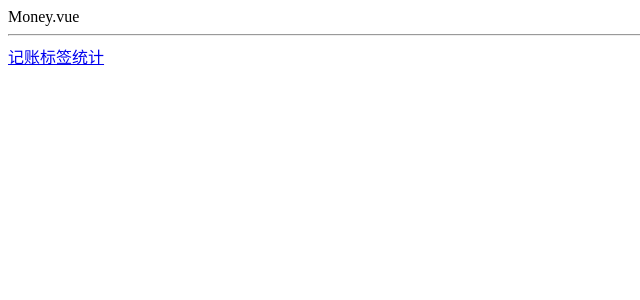
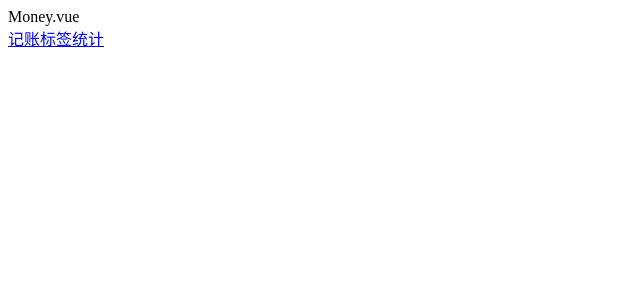
Before and after one commit to YaoChengjian/morney, a Vue app: page /#/ in a window 1280 px wide. Shown: the top 300 px of the page, without its empty margins (0-640 px from the left). Built offline with nearby package versions, Linux system fonts and the light colour scheme.

Commit message:
全局组件 <Nav/>

```diff
--- a/src/App.vue
+++ b/src/App.vue
@@ -1,12 +1,6 @@
 <template>
   <div>
     <router-view />
-    <hr />
-    <div>
-      <router-link to="/money">记账</router-link>
-      <router-link to="/labels">标签</router-link>
-      <router-link to="/statistics">统计</router-link>
-    </div>
   </div>
 </template>
 
--- /dev/null
+++ b/src/components/Nav.vue
@@ -0,0 +1,16 @@
+<template>
+  <div>
+    <router-link to="/money">记账</router-link>
+    <router-link to="/labels">标签</router-link>
+    <router-link to="/statistics">统计</router-link>
+  </div>
+</template>
+
+<script>
+export default {
+  name: "Nav"
+};
+</script>
+
+<style lang="scss">
+</style>
--- a/src/main.ts
+++ b/src/main.ts
@@ -1,13 +1,13 @@
-import Vue from 'vue'
-import App from './App.vue'
-import './registerServiceWorker'
-import router from './router'
-import store from './store'
-
-Vue.config.productionTip = false
-
+import Vue from "vue";
+import App from "./App.vue";
+import "./registerServiceWorker";
+import router from "./router";
+import store from "./store";
+import Nav from "@/components/Nav.vue";
+Vue.config.productionTip = false;
+Vue.component("Nav", Nav);
 new Vue({
   router,
   store,
-  render: h => h(App)
-}).$mount('#app')
+  render: (h) => h(App),
+}).$mount("#app");
--- a/src/views/Labels.vue
+++ b/src/views/Labels.vue
@@ -1,5 +1,8 @@
 <template>
-  <div>labels</div>
+  <div>
+    labels
+    <Nav />
+  </div>
 </template>
 
 <script>
--- a/src/views/Money.vue
+++ b/src/views/Money.vue
@@ -1,5 +1,8 @@
 <template>
-  <div>Money.vue</div>
+  <div>
+    Money.vue
+    <Nav />
+  </div>
 </template>
 
 <script>
--- a/src/views/Statistics.vue
+++ b/src/views/Statistics.vue
@@ -1,5 +1,8 @@
 <template>
-  <div>statistics</div>
+  <div>
+    statistics
+    <Nav />
+  </div>
 </template>
 
 <script>
```
